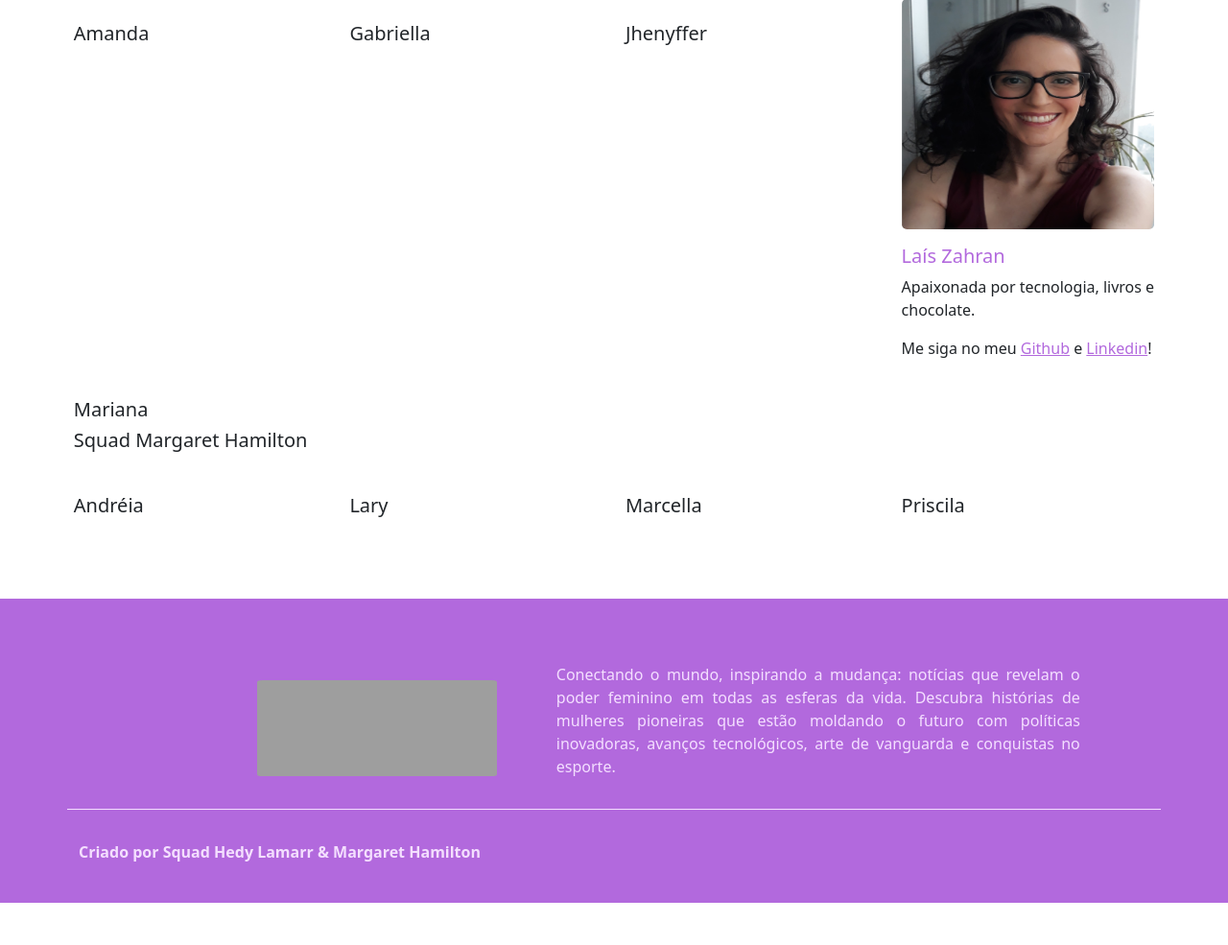
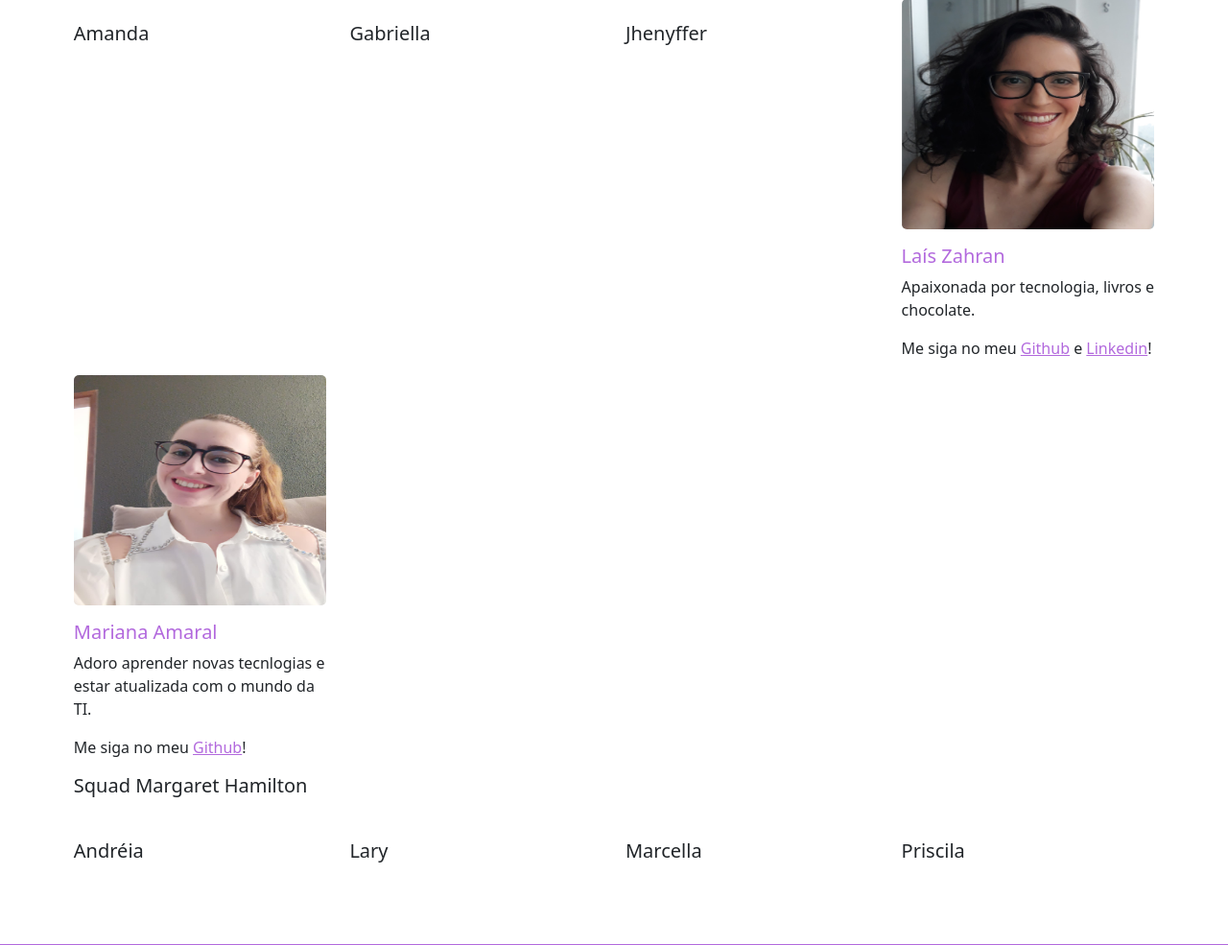
Before and after one commit to Hedy-Lamarr-e-Margaret-Hamilton/blog-noticias, a Django app: template base/templates/quem_somos.html in a window 1280 px wide. Shown: the part 487-1472 px from the top of the page at 96% size. Before the commit the page ends 1428 px from the top, so only its background shows below. Run offline with Django 3.2, Linux system fonts and the light colour scheme; the template is opened without the code that fills it, so the values that code supplies are empty; parts of the project's set-up code (start-up, migrations or seed data) failed here and were passed over; some libraries are stand-ins or nearby versions; grey boxes are pictures that could not be loaded.

Commit message:
adiconando iformação na pagina sobre

```diff
--- a/base/templates/quem_somos.html
+++ b/base/templates/quem_somos.html
@@ -29,8 +29,10 @@
             <p>Me siga no meu <a href="https://github.com/laisrz">Github</a> e <a href="https://www.linkedin.com/in/laisrz">Linkedin</a>!</p>
         </div>
         <div class="col-xs-12 col-md-3">
-            <img>
-            <h5>Mariana</h5>
+            <img class="img_destaques" src="/static/images/foto_mariana.jpg" alt="foto mulher branca, de óculos, cabelos claros">
+            <h5 class="text-color">Mariana Amaral</h5>
+            <p>Adoro aprender novas tecnlogias e estar atualizada com o mundo da TI.</p>
+            <p>Me siga no meu <a href="https://github.com/mariana1008">Github</a>!</p>
         </div>
     </div>
     <h5>Squad Margaret Hamilton</h5>
```
Also changed, not shown: base/static/images/foto_mariana.jpg (added).
